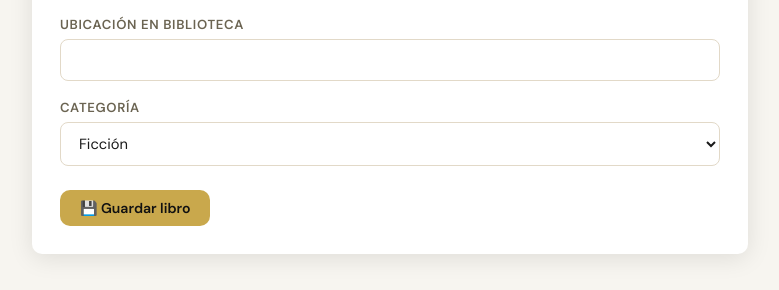
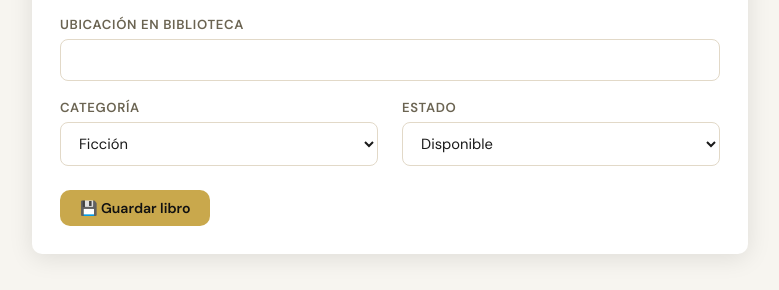
Before and after one commit to Betito016/olp300, a PHP site: page /index.php?action=editar in a window 1280 px wide. Shown: the part 813-1103 px from the top of the page, without its empty margins (250-1029 px from the left). Run offline with PHP 8.4, Linux system fonts and the light colour scheme; the visitor is signed in with stand-in values (Sample User, id 1).

Commit message:
Refactor form layout and add estado selection

```diff
--- a/views/libros/editar.php
+++ b/views/libros/editar.php
@@ -34,7 +34,6 @@
       </div>
 
       <form method="POST" action="index.php?action=editar">
-        <!-- ISBN fijo, no editable -->
         <input type="hidden" name="isbn" value="<?= htmlspecialchars($libro['ISBN']) ?>">
 
         <div class="form-grid">
@@ -106,7 +105,7 @@
               class="<?= in_array('ubicacion', $errores) ? 'error' : '' ?>">
           </div>
 
-          <div class="form-group full">
+          <div class="form-group">
             <label for="categoria">Categoría</label>
             <select id="categoria" name="categoria"
               class="<?= in_array('categoria', $errores) ? 'error' : '' ?>">
@@ -117,6 +116,19 @@
                   $sel = ($libro['Categoria'] ?? '') === $cat ? 'selected' : '';
               ?>
               <option value="<?= $cat ?>" <?= $sel ?>><?= $cat ?></option>
+              <?php endforeach; ?>
+            </select>
+          </div>
+
+          <div class="form-group">
+            <label for="estado">Estado</label>
+            <select id="estado" name="estado">
+              <?php
+                $estados = ['disponible','prestado','mantenimiento','perdido'];
+                foreach ($estados as $est):
+                  $sel = ($libro['Estado'] ?? 'disponible') === $est ? 'selected' : '';
+              ?>
+              <option value="<?= $est ?>" <?= $sel ?>><?= ucfirst($est) ?></option>
               <?php endforeach; ?>
             </select>
           </div>
```
